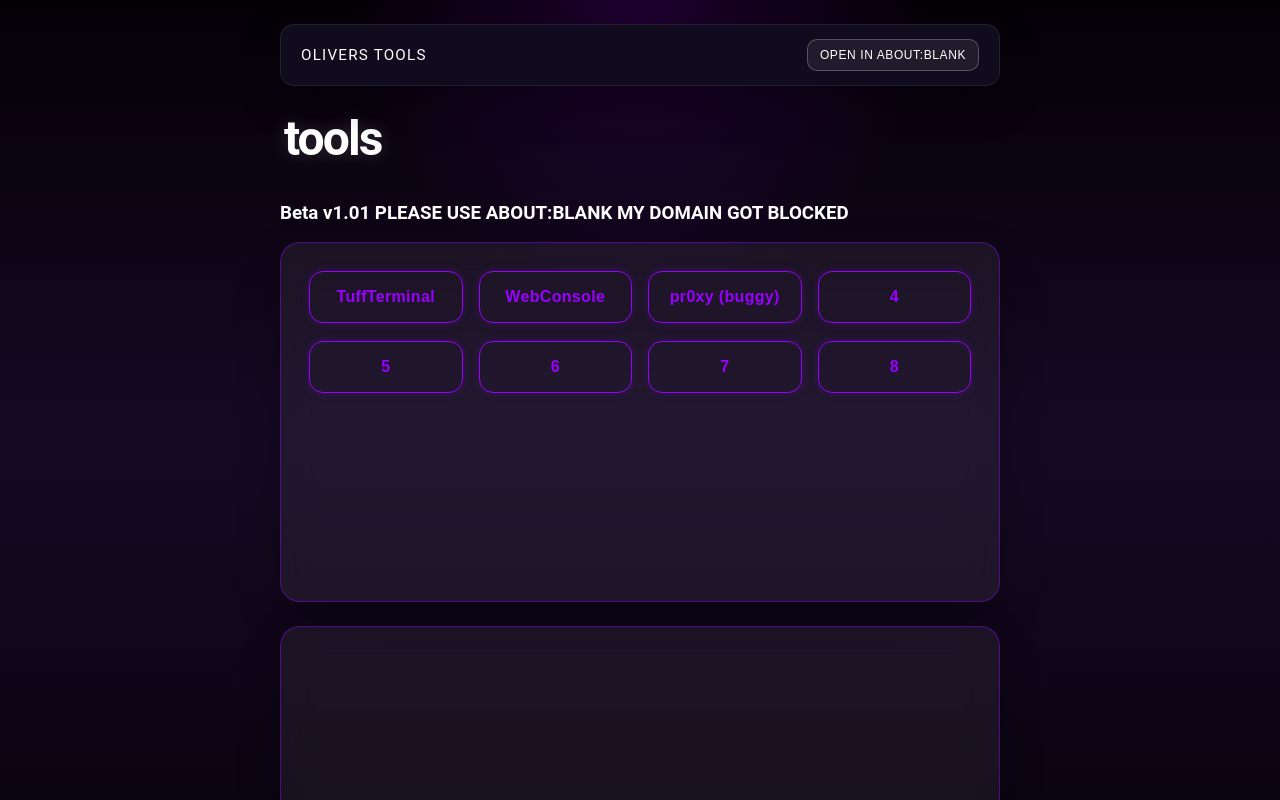
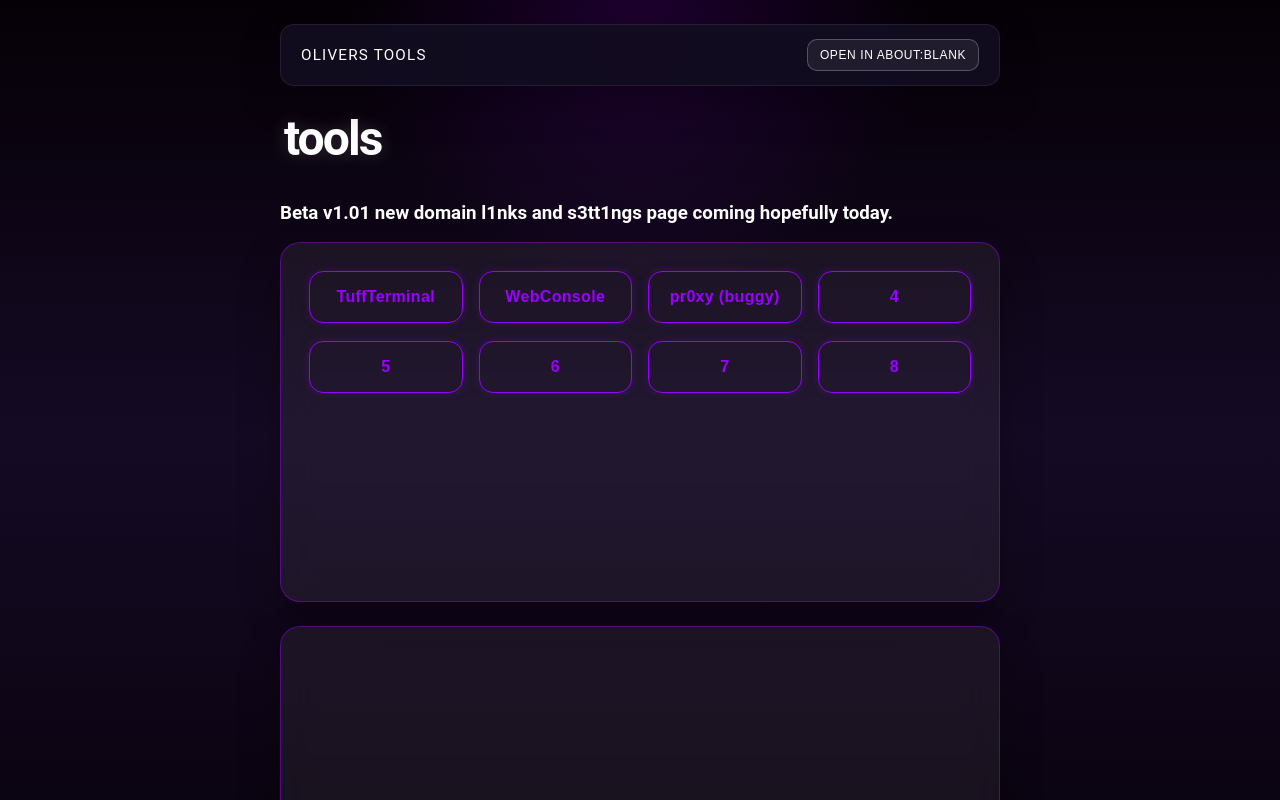
Before and after one commit to fazeddar/olivers-tools-beta-1.0.1, a plain HTML site: page index.html in a window 1280 px wide. Shown: the top 800 px of the page. Drawn offline with Linux system fonts and the light colour scheme.

Commit message:
Update beta version message in index.html

```diff
--- a/index.html
+++ b/index.html
@@ -28,7 +28,7 @@
 
         <main class="app-main">
             <h1 class="tools-text">tools</h1>
-            <h3 class="arch-text">Beta v1.01 PLEASE USE ABOUT:BLANK MY DOMAIN GOT BLOCKED</h3>
+            <h3 class="arch-text">Beta v1.01 new domain l1nks and s3tt1ngs page coming hopefully today.</h3>
 
             <section class="glass-panel">
                 <div class="button-row">
```
